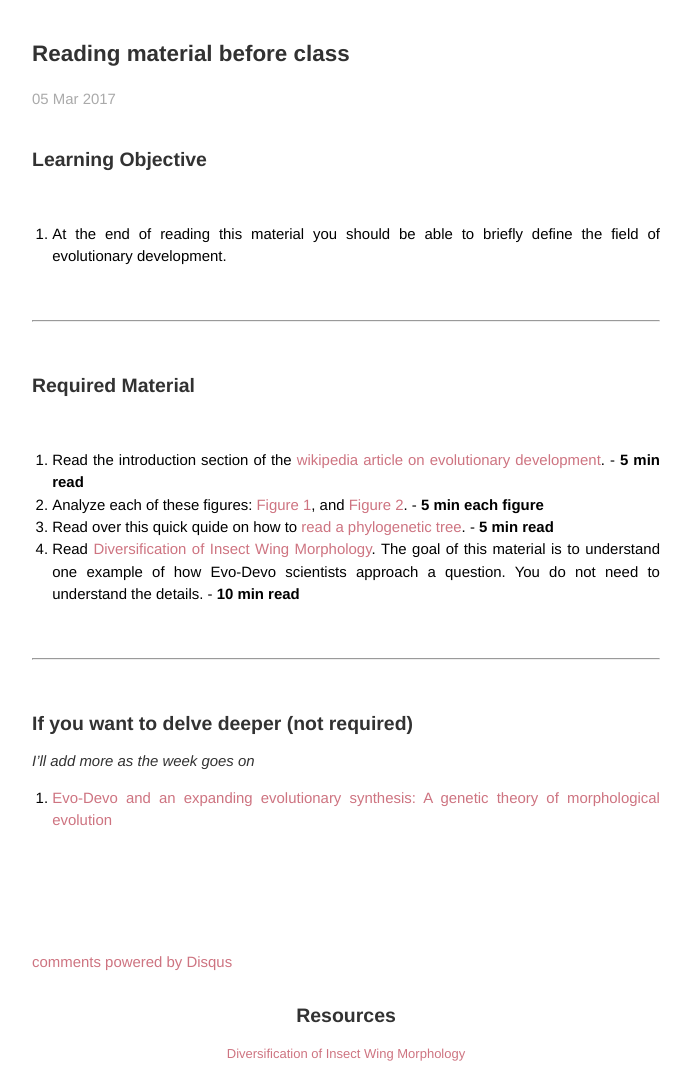
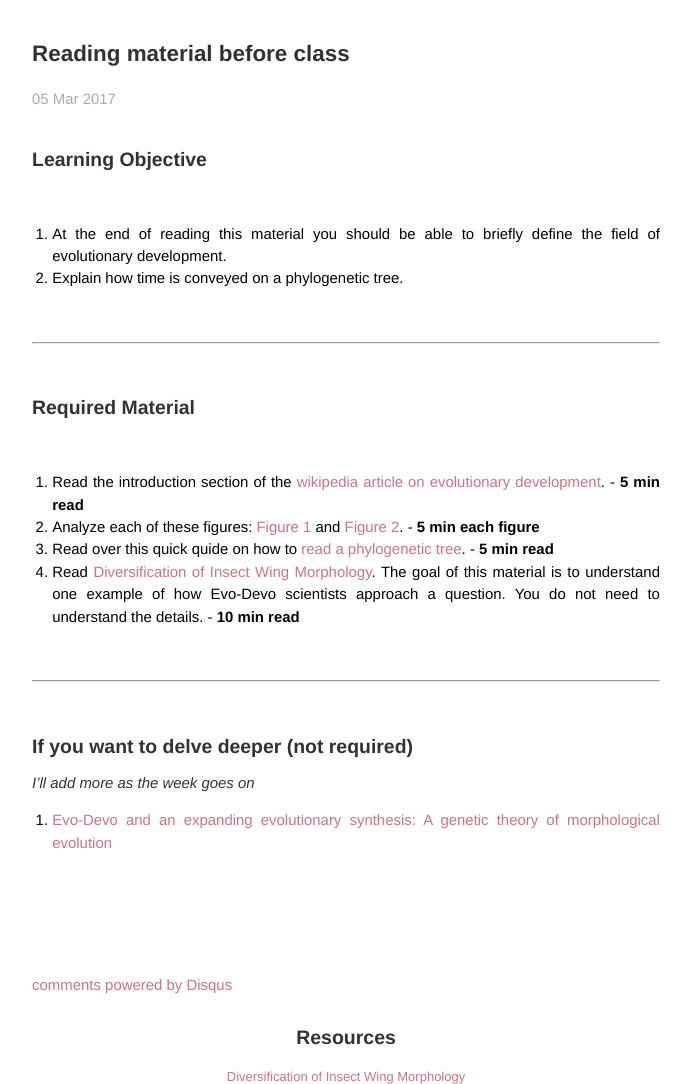
Before and after one commit to guillaumelobet/evoDevoClass, a Jekyll site: the page built from _posts/2017-03-06-Reading_Material.md, in a window 1280 px wide, cut to the strip 146-1230 px from the top of the page. Shown: the whole strip, without its empty margins (294-985 px from the left). Built offline with Jekyll 4.4.1, drawn with Linux system fonts in a browser that asks for light colours; comment, search, counter and statistics services are not loaded; before the commit the page ends 1207 px from its top, so only the background shows below that.

Commit message:
added lesson objective

```diff
--- a/_posts/2017-03-06-Reading_Material.md
+++ b/_posts/2017-03-06-Reading_Material.md
@@ -7,6 +7,7 @@ categories:
 ## Learning Objective
 <br>
 1. At the end of reading this material you should be able to briefly define the field of evolutionary development.
+2. Explain how time is conveyed on a phylogenetic tree.
 
 <br>
 <hr>
@@ -16,7 +17,7 @@ categories:
 <br>
 
 1. Read the introduction section of the [wikipedia article on evolutionary development](https://en.wikipedia.org/wiki/Evolutionary_developmental_biology). - **5 min read**
-2. Analyze each of these figures: <a href="{{ site.baseurl }}/img/figure1_evodevo.jpg">Figure 1</a>, and <a href="{{ site.baseurl }}/img/figure2_evodevo.jpg">Figure 2</a>. - **5 min each figure**
+2. Analyze each of these figures: <a href="{{ site.baseurl }}/img/figure1_evodevo.jpg">Figure 1</a> and <a href="{{ site.baseurl }}/img/figure2_evodevo.jpg">Figure 2</a>. - **5 min each figure**
 3. Read over this quick quide on how to [read a phylogenetic tree](http://evolution.berkeley.edu/evolibrary/article/evo_05). - **5 min read**
 4. Read <a href="{{ site.baseurl }}/html/Diversification_of_insect_wing_morphology.html">Diversification of Insect Wing Morphology</a>. The goal of this material is to understand one example of how Evo-Devo scientists approach a question.  You do not need  to understand the details. - **10 min read**
 
```
